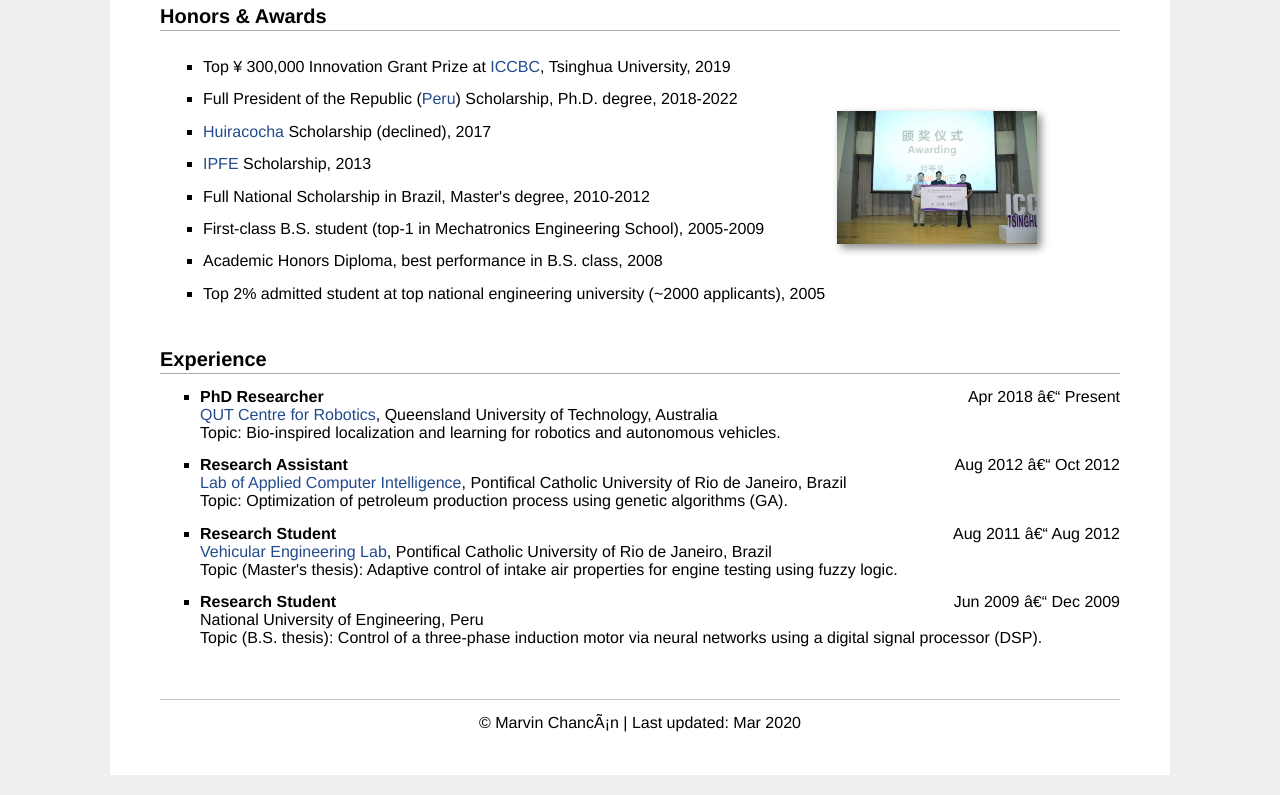
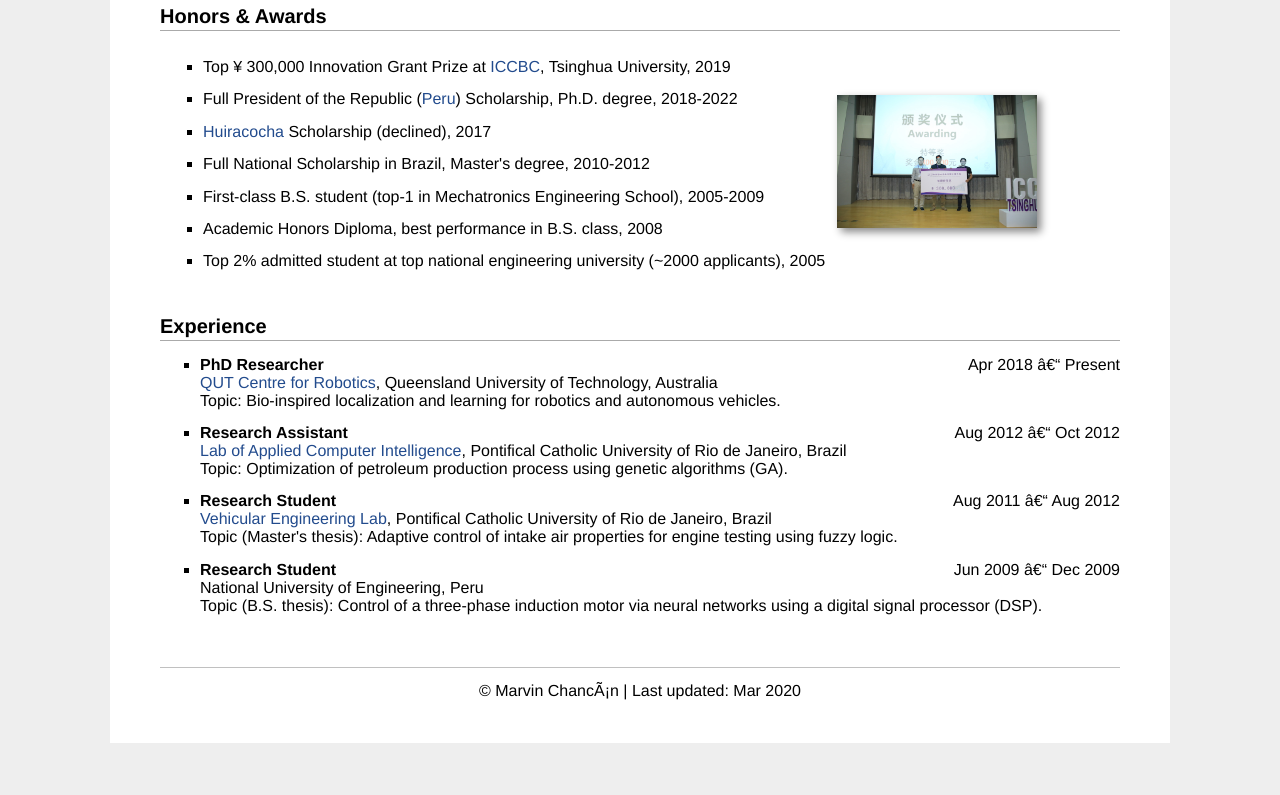
Before and after one commit to mchancan/mchancan.github.io, a Jekyll site: the page built from index.html, in a window 1280 px wide and 900 px high, scrolled down 1132 px, cut to the strip 105-900 px from the top of the window. Built offline with Jekyll 4.4.1, drawn with Linux system fonts in a browser that asks for light colours; comment, search, counter and statistics services are not loaded; after the commit the page ends 2010 px from its top, so only the background shows below that.

Commit message:
Update index.html

```diff
--- a/index.html
+++ b/index.html
@@ -114,7 +114,6 @@ title: MV
 				<li>Top &yen; 300,000 Innovation Grant Prize at <a href="https://contest.cbicr.org/en/">ICCBC</a>, Tsinghua University, 2019</li>
 				<li>Full President of the Republic (<a href="https://www.pronabec.gob.pe/beca-presidente/">Peru</a>) Scholarship, Ph.D. degree, 2018-2022</li>
 				<li><a href="https://posgrado.pucp.edu.pe/beca-fondo/beca-huiracocha/">Huiracocha</a> Scholarship (declined), 2017</li>
-				<li><a href="http://ipfe.org.pe/">IPFE</a> Scholarship, 2013</li>
 				<li>Full National Scholarship in Brazil, Master's degree, 2010-2012</li>
 				<li>First-class B.S. student (top-1 in Mechatronics Engineering School), 2005-2009</li>
 				<li>Academic Honors Diploma, best performance in B.S. class, 2008</li>
```
